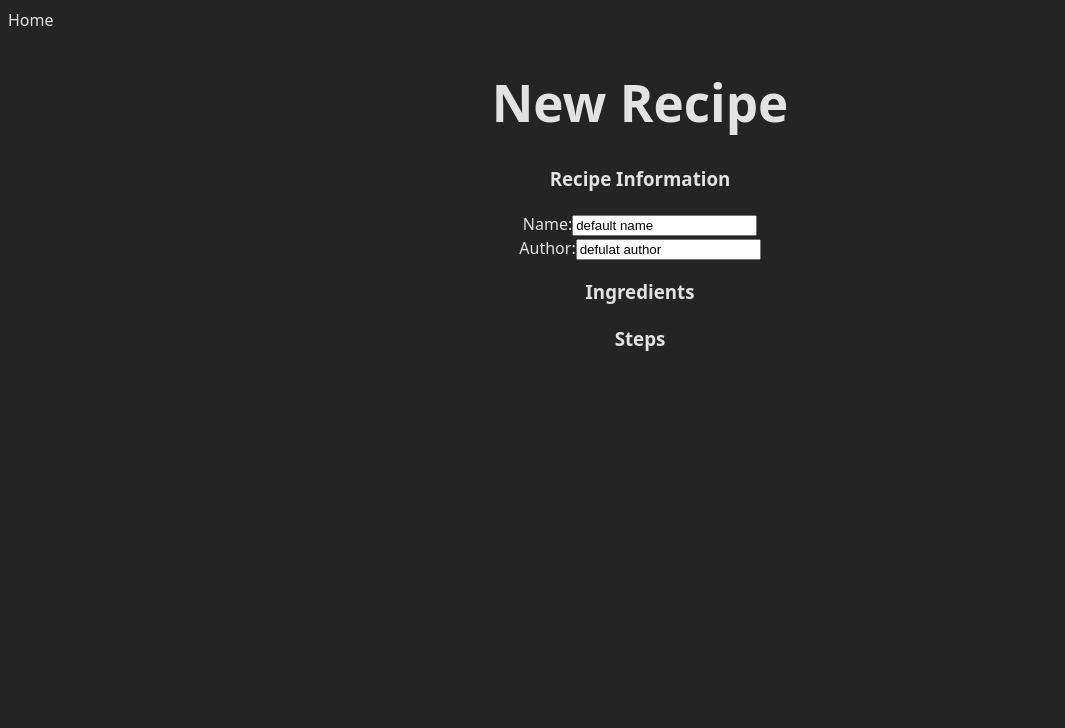
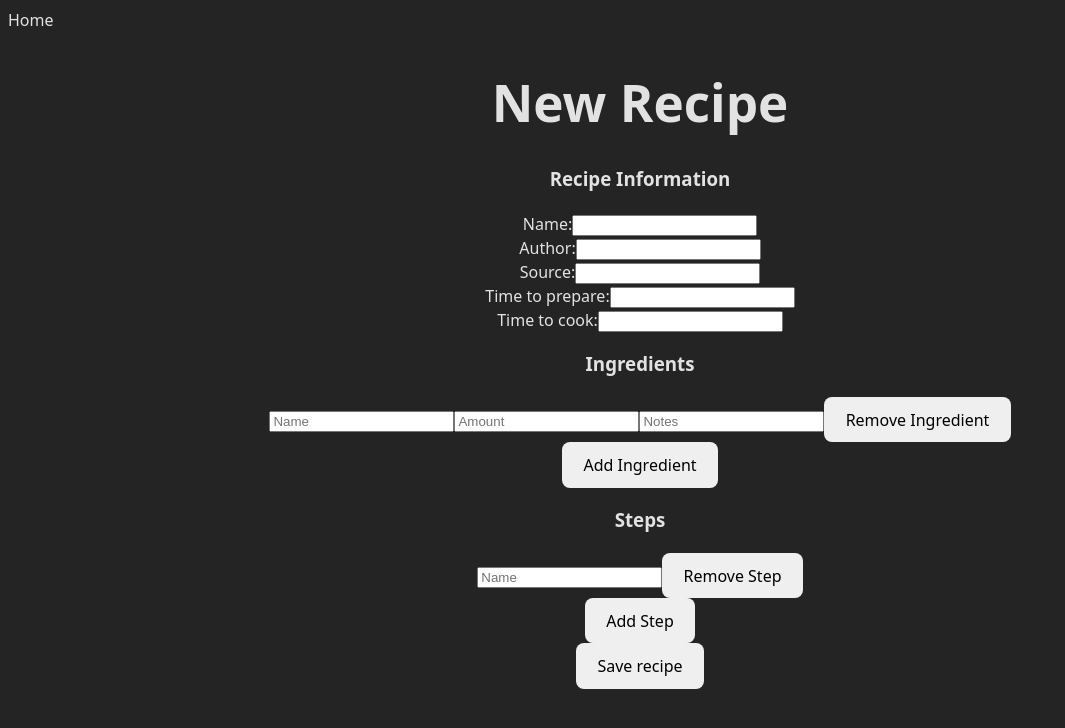
Before and after one commit to jeremy106/recipe-rabbit, a React (Vite) app in the folder Client/: page /recipe/add in a window 1280 px wide. Shown: the top 728 px of the page, without its empty margins (0-1065 px from the left). Built offline with nearby package versions, Linux system fonts and the light colour scheme.

Commit message:
basic add recipe form

```diff
--- a/Client/src/components/AddRecipeForm.tsx
+++ b/Client/src/components/AddRecipeForm.tsx
@@ -1,30 +1,22 @@
-import { ChangeEvent, useState } from "react"
-import { RecipeData } from "../models/recipe"
-import { Ingredient } from "../models/ingredient"
+import useAddRecipeForm from "../hooks/useAddRecipeForm"
 
 export default function AddRecipeForm() {
 
-  const emptyRecipe = {
-    name: 'default name',
-    author: 'defulat author',
-    ingredients: [{name: 'ingredient 1', amount: ''}],
-    steps: [{index: 0, description: 'step 1' }]
-
-  } as RecipeData
-
-  const [ recipeForm, setRecipeForm ] = useState(emptyRecipe)
-
-  function handleChange(e: ChangeEvent<HTMLInputElement>) {
-    const { name, value } = e.currentTarget
-    setRecipeForm((prev) => ({...prev, [name]:  value}))
-
-    // TODO: Remove logging
-    console.log(recipeForm)
-  }
+  const {
+    recipe,
+    handleInputChange,
+    handleIngredientChange,
+    addIngredient,
+    removeIngredient,
+    handleStepChange,
+    addStep,
+    removeStep,
+    handleSubmit
+  } = useAddRecipeForm()
 
   return (
     <>
-    <form>
+    <form onSubmit={handleSubmit}>
       <h3>Recipe Information</h3>
       <div>
         <label htmlFor="name">
@@ -33,8 +25,8 @@ export default function AddRecipeForm() {
         <input
           name="name"
           id="name"
-          value={recipeForm.name}
-          onChange={handleChange}
+          value={recipe.name}
+          onChange={handleInputChange}
           />
       </div>
       <div>
@@ -44,15 +36,71 @@ export default function AddRecipeForm() {
         <input
           name="author"
           id="author"
-          value={recipeForm.author}
-          onChange={handleChange}
+          value={recipe.author}
+          onChange={handleInputChange}
+          />
+      </div>
+      <div>
+        <label htmlFor="source">
+          Source:
+        </label>
+        <input
+          name="source"
+          id="source"
+          value={recipe.source}
+          onChange={handleInputChange}
+          />
+      </div>
+      <div>
+        <label htmlFor="prepTime">
+          Time to prepare:
+        </label>
+        <input
+          name="prepTime"
+          id="prepTime"
+          value={recipe.prepTime}
+          onChange={handleInputChange}
+          />
+      </div>
+      <div>
+        <label htmlFor="cookTime">
+          Time to cook:
+        </label>
+        <input
+          name="cookTime"
+          id="cookTime"
+          value={recipe.cookTime}
+          onChange={handleInputChange}
           />
       </div>
 
       <h3>Ingredients</h3>
+        {
+          recipe.ingredients.map((ingredient, index) => (
+            <div key={index}>
+              <input type="text" name="name" placeholder="Name" value={ingredient.name} onChange={(e) => handleIngredientChange(e, index)} />
+              <input type="text" name="amount" placeholder="Amount" value={ingredient.amount} onChange={(e) => handleIngredientChange(e, index)} />
+              <input type="text" name="notes" placeholder="Notes" value={ingredient.notes} onChange={(e) => handleIngredientChange(e, index)} />
+              <button type="button" onClick={() => removeIngredient(index)}>Remove Ingredient</button>
+            </div>
+          ))
+        }
+        <button type="button" onClick={addIngredient}>Add Ingredient</button>
 
       <h3>Steps</h3>
+        {
+          recipe.steps.map((step, index) => (
+            <div key={index}>
+              <input type="text" name="description" placeholder="Name" value={step.description} onChange={(e) => handleStepChange(e, index)} />
+              <button type="button" onClick={() => removeStep(index)}>Remove Step</button>
+            </div>
+          ))
+        }
+        <button type="button" onClick={addStep}>Add Step</button>
 
+      <div>
+        <button type="submit">Save recipe</button>
+      </div>
     </form>
     </>
   )
--- a/Client/src/hooks/useAddRecipeForm.ts
+++ b/Client/src/hooks/useAddRecipeForm.ts
@@ -1,5 +1,8 @@
-import { ChangeEvent, useState } from "react";
+import { ChangeEvent, FormEvent, useState } from "react";
 import { RecipeData } from "../models/recipe";
+import { Ingredient } from "../models/ingredient";
+import { Step } from "../models/step";
+import request from "superagent"
 
 export default function useAddRecipeForm() {
 
@@ -10,8 +13,8 @@ export default function useAddRecipeForm() {
     servings: '',
     cookTime: '',
     prepTime: '',
-    steps: [{ index: 0, description: '' }],
-    ingredients: [{ name: '', amount: '', notes: '' }],
+    steps: [{ stepOrder: 1, description: '' }] as Step[],
+    ingredients: [{ name: '', amount: '', notes: '' }] as Ingredient[],
   } as RecipeData)
 
   // Handle recipe information
@@ -21,10 +24,10 @@ export default function useAddRecipeForm() {
   }
 
   // Handle Ingredients
-  function handleIngredientChange(e: ChangeEvent<HTMLInputElement>, index) {
+  function handleIngredientChange(e: ChangeEvent<HTMLInputElement>, index: number) {
     const { name, value } = e.target
-    const updatedIngredients = [...recipe.ingredients]
-    updatedIngredients[index][name] = value
+    const updatedIngredients: Ingredient[] = [...recipe.ingredients]
+    updatedIngredients[index][name as keyof Ingredient] = value
     setRecipe({...recipe, ingredients: updatedIngredients})
   }
 
@@ -42,26 +45,67 @@ export default function useAddRecipeForm() {
     })
   }
 
-  function removeIngredient(index) {
+  function removeIngredient(index: number) {
     const updatedIngredients = [...recipe.ingredients]
     updatedIngredients.splice(index, 1)
     setRecipe({...recipe, ingredients: updatedIngredients})
   }
 
   //Handle Steps
-  function handleStepChange(e: ChangeEvent<HTMLInputElement>, index) {
-    const { value } = e.target
-    const updatedSteps = [...recipe.steps]
-    updatedSteps[index].description
+  function handleStepChange(e: ChangeEvent<HTMLInputElement>, index: number) {
+    const { name, value } = e.target
+    const updatedSteps: Step[] = [...recipe.steps]
+
+    if (name === 'stepOrder') {
+      updatedSteps[index].stepOrder = Number(value);
+    } else if (name === 'description') {
+      updatedSteps[index].description = value;
+    }
+
     setRecipe({...recipe, steps: updatedSteps})
   }
+
+  function addStep() {
+    const nextStepOrder = recipe.steps.length + 1
+    setRecipe(
+      {...recipe, steps: [...recipe.steps, {description: '', stepOrder: nextStepOrder}]}
+    )
+  }
+
+  function removeStep(index: number) {
+    const updatedSteps = [...recipe.steps]
+    updatedSteps.splice(index, 1)
+    setRecipe({...recipe, steps: updatedSteps})
+  }
+
+
+  // Form submission
+  async function handleSubmit(e: FormEvent<HTMLFormElement>){
+    e.preventDefault()
+
+    try {
+      const response = await request
+        .post('http://localhost:5107/api/Recipe/')
+        .set('Content-Type', 'application/json')
+        .send(recipe)
+      return response.statusCode
+    } catch (err) {
+      console.error("Error creating recipe:", err)
+      return null
+    }
+  }
+
 
   return {
     recipe,
     handleInputChange,
     handleIngredientChange,
     addIngredient,
-    removeIngredient
+    removeIngredient,
+    handleStepChange,
+    addStep,
+    removeStep,
+    handleSubmit
   }
 
 }
```
